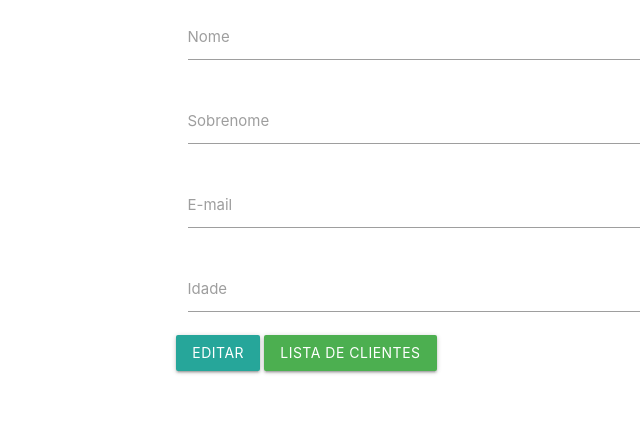
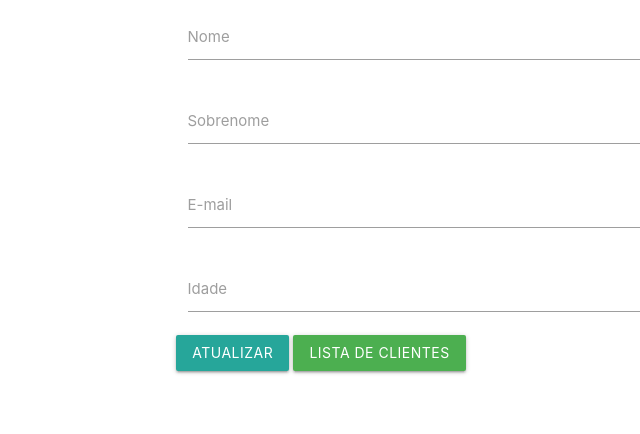
Before and after one commit to bragabriel/LinguagensDeProgramacao, a PHP site: page /php_action/editar.php in a window 1280 px wide. Shown: the part 96-530 px from the top of the page, without its empty margins (155-795 px from the left). Run offline with PHP 8.4, Linux system fonts and the light colour scheme; data that the repository does not hold is empty.

Commit message:
Update editar.php
Corrigido o problema - Botão 'atualizar' não funcionava

```diff
--- a/PHP/ComandosBasicosPHP/Aula46-CRUD-php_mysql_materializeCSS/php_action/editar.php
+++ b/PHP/ComandosBasicosPHP/Aula46-CRUD-php_mysql_materializeCSS/php_action/editar.php
@@ -30,7 +30,7 @@ if(isset($_GET['id'])){
 <div class="row">
     <div class="col s12 m6 push-m3">
         <h3 class="light">Editar Cliente</h3>
-        <form action="php_action/update.php" method="POST">
+        <form action="update.php" method="POST">
             <input type="hidden" name="id" value="<?php echo $dados['id'];?>">
             <div class="input-field col s12">
                 <input type="text" name="nome" id="nome" value="<?php echo $dados['nome']?>">
@@ -52,7 +52,7 @@ if(isset($_GET['id'])){
                 <label for="idade">Idade</label>
             </div>
 
-            <button type="submit" name="btn-editar" class="btn">Editar</button>
+            <button type="submit" name="btn-editar" class="btn">Atualizar</button>
             <a href="index.php" class="btn green">Lista de Clientes</a>
         </form>
 
```
